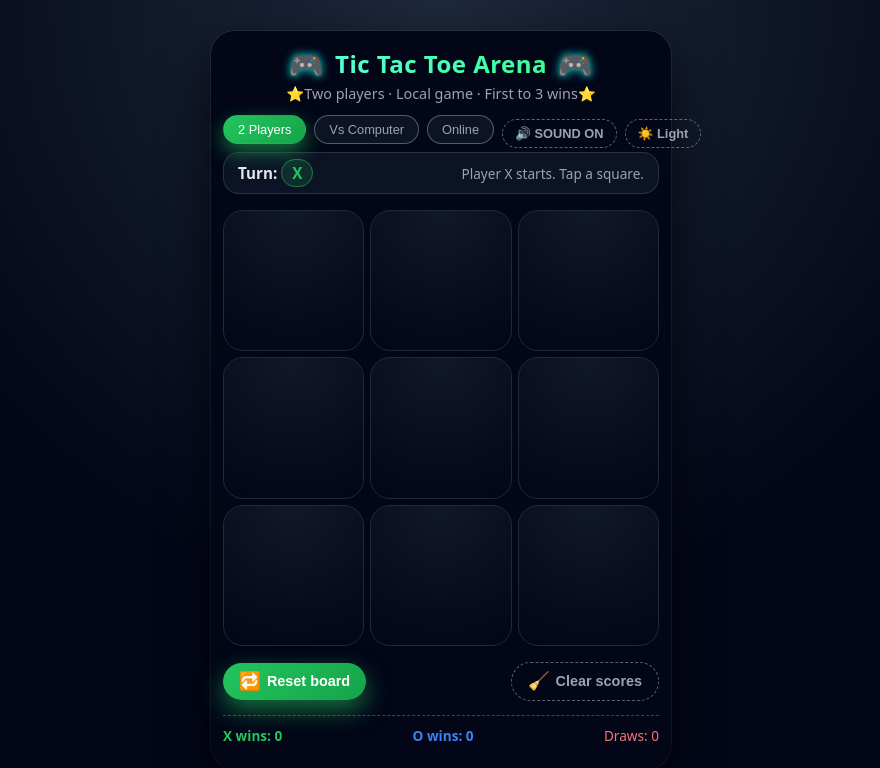
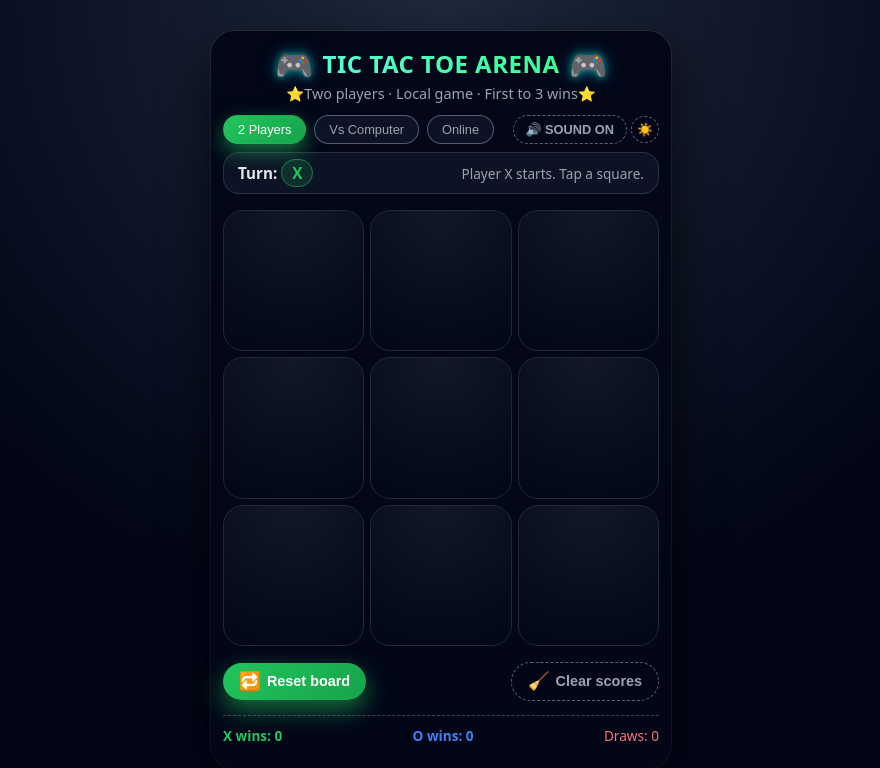
Before and after one commit to terneusgardy-byte/tic_tac_toe_app, a Flask app: page / in a window 1280 px wide. Shown: the top 768 px of the page, without its empty margins (199-1079 px from the left). Run offline with Flask 3, Linux system fonts and the light colour scheme.

Commit message:
Push latest Tic Tac Toe Arena UI tweaks

```diff
--- a/static/script.js
+++ b/static/script.js
@@ -1248,10 +1248,10 @@
 function applyTheme(mode) {
   if (mode === "light") {
     document.body.classList.add("light-mode");
-    themeToggleBtn.textContent = "🌙 Dark";
+    themeToggleBtn.textContent = "🌙";  // when in light theme (background light)
   } else {
     document.body.classList.remove("light-mode");
-    themeToggleBtn.textContent = "☀️ Light";
+    themeToggleBtn.textContent = "☀️";  // when in dark theme (background dark)
   }
   localStorage.setItem("ttt_theme", mode);
 }
--- a/static/style.css
+++ b/static/style.css
@@ -491,7 +491,8 @@
   margin-left: auto;
   display: flex;
   align-items: center;
-  gap: 8px;
+  gap: 4px;
+  transform: translateY(-4px); /* nudges upward */
 }
 
 /* Keep mode buttons from shrinking */
@@ -574,19 +575,19 @@
   0% {
     transform: scale(1);
     opacity: 1;
-    text-shadow: 0 0 0 rgba(0, 255, 180, 0);
+    text-shadow: none;
   }
-  50% {
-    transform: scale(1.22); /* was 1.15 → bigger pulse */
-    opacity: 0.9;
+  45% {
+    transform: scale(1.38); /* smooth peak */
+    opacity: 1;
     text-shadow:
-      0 0 6px rgba(0, 255, 180, 0.8),
-      0 0 12px rgba(0, 200, 255, 0.7);
+      0 0 8px rgba(0, 255, 200, 0.7),
+      0 0 18px rgba(0, 200, 255, 0.6);
   }
   100% {
     transform: scale(1);
     opacity: 1;
-    text-shadow: 0 0 0 rgba(0, 255, 180, 0);
+    text-shadow: none;
   }
 }
 
@@ -653,7 +654,7 @@
   /* don't inherit title's filter/glow */
   filter: none !important;
   mix-blend-mode: normal !important;
-}
+}p
 
 /* QUICK FIX: Prevent controls from wrapping or shifting */
 .top-controls, .mode-buttons, .toggle-buttons {
--- a/templates/index.html
+++ b/templates/index.html
@@ -2,7 +2,7 @@
 <html lang="en">
 <head>
   <meta charset="utf-8">
-  <title>Tic Tac Toe Arena🎮</title>
+  <title>TIC TAC Toe ARENA🎮</title>
   <meta name="viewport" content="width=device-width, initial-scale=1.0">
 
   <!-- PWA manifest + theme color -->
@@ -16,7 +16,7 @@
     <div class="wrap">
   <div class="title">
     <span class="pulse-emoji">🎮</span>&nbsp;
-    Tic Tac Toe Arena
+    TIC TAC TOE ARENA
     &nbsp;<span class="pulse-emoji">🎮</span>
   </div>
   <div class="subtitle">⭐Two players · Local game · First to 3 wins⭐</div>
@@ -41,8 +41,9 @@
     </button>
     <button
       id="themeToggle"
-      class="btn btn-ghost"
-      style="padding:6px 12px; font-size:0.8rem;"
+      class="btn btn-ghost small=toggle"
+      style="padding:5px 5px; font-size:0.8rem;"
+      aria-label="Toggle theme"
     >
       ☀️ Light
     </button>
```
Also changed, not shown: static/icons/icon-192-old.png, static/icons/icon-192.png, static/icons/icon-512-old.png, static/icons/icon-512.png.
